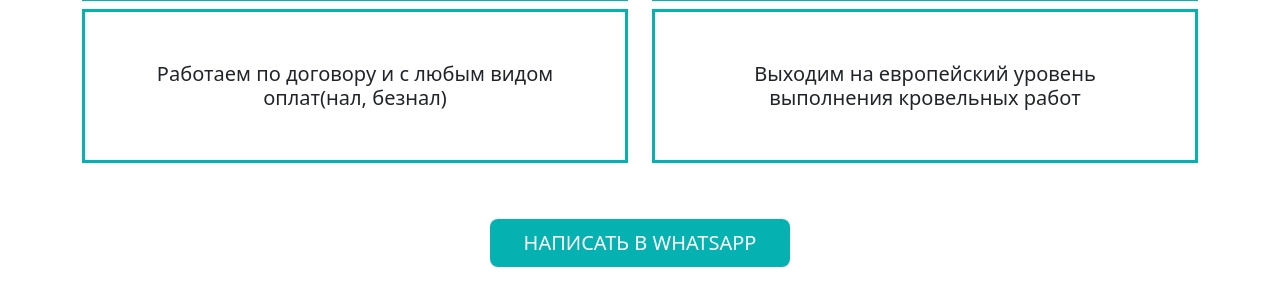
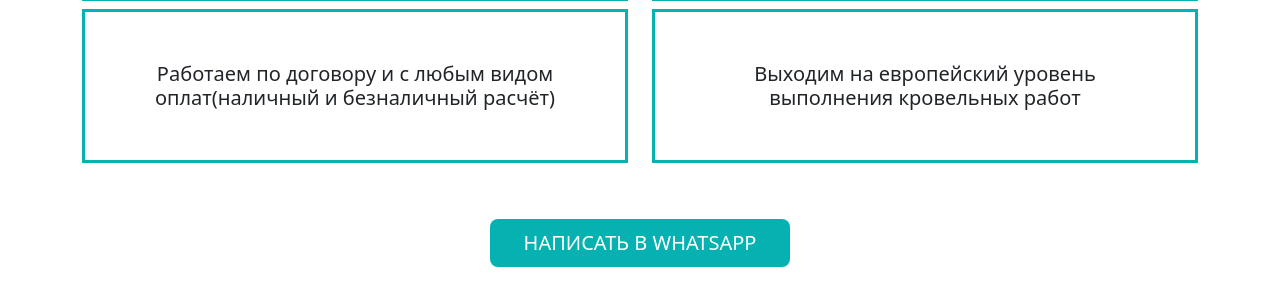
Before and after one commit to sober21/stroimVmeste, a Flask app: page / in a window 1280 px wide. Shown: the part 1324-1624 px from the top of the page. Run offline with Flask 3, Linux system fonts and the light colour scheme.

Commit message:
"Нал, безнал" заменил на "наличный и безналичный расчёт"

```diff
--- a/app/templates/index.html
+++ b/app/templates/index.html
@@ -82,7 +82,7 @@
                 <h5 class="text-center">Бесплатный выезд мастера на оценку стоимости работ</h5>
               </div>
               <div class="col-md-6 col-sm-12">
-                <h5 class="text-center">Работаем по договору и с любым видом оплат(нал, безнал)</h5>
+                <h5 class="text-center">Работаем по договору и с любым видом оплат(наличный и безналичный расчёт)</h5>
               </div>
               <div class="col-md-6 col-sm-12">
                 <h5 class="text-center">Выходим на европейский уровень выполнения кровельных работ</h5>
```
